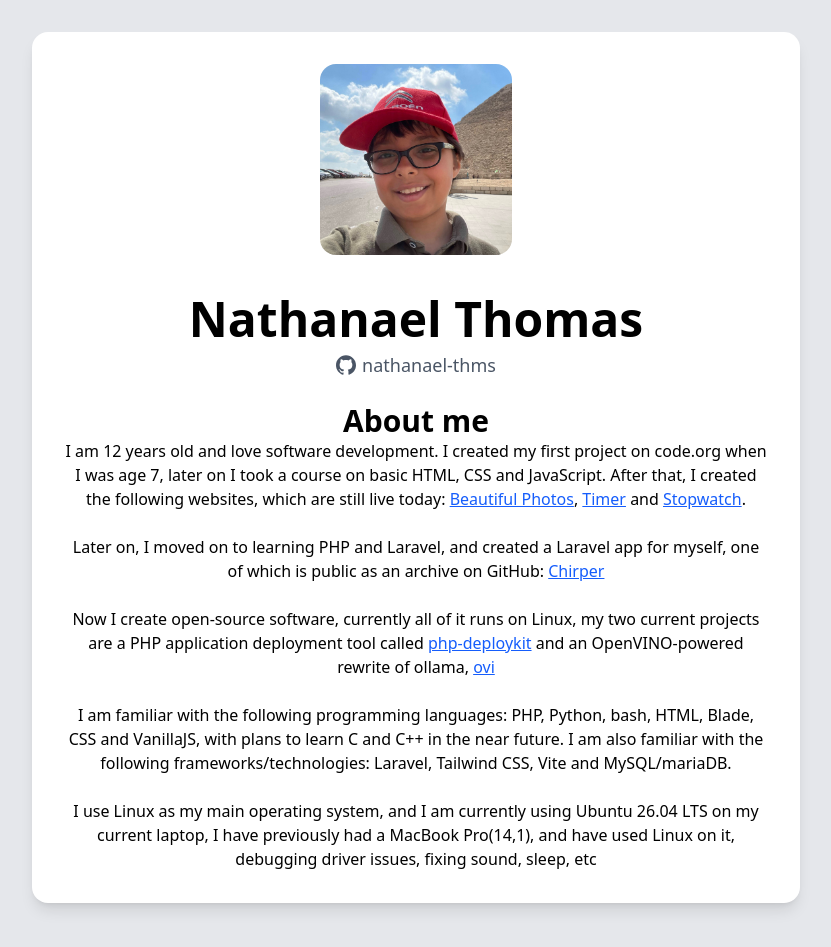
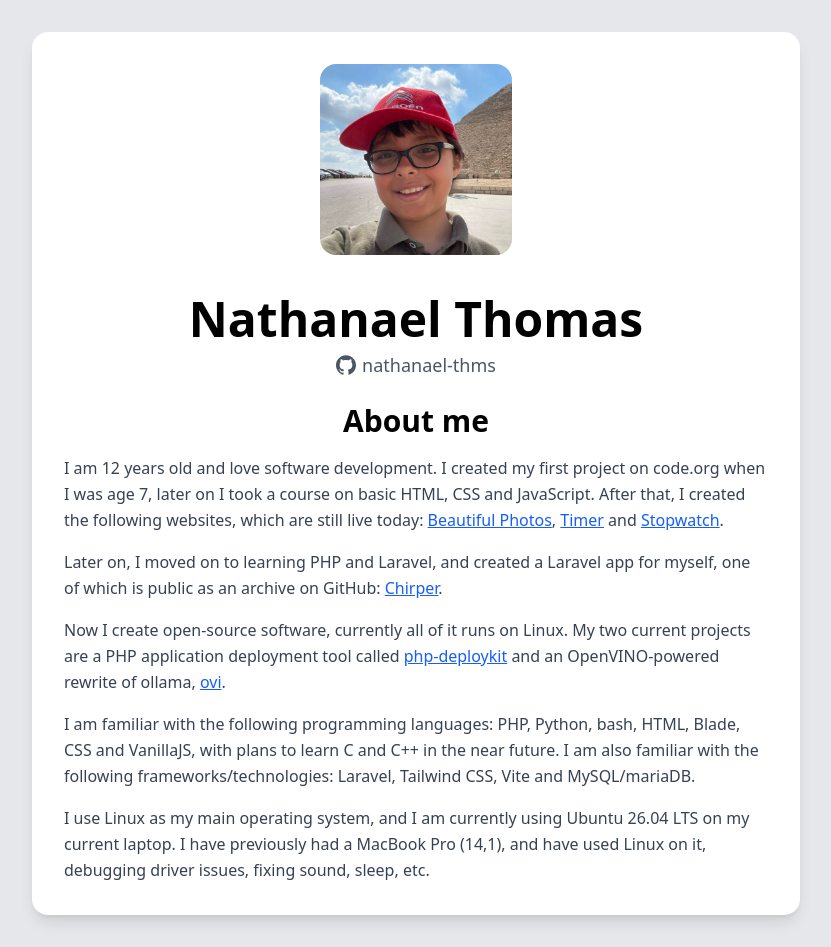
Before and after one commit to nathanael-thms/myweb2, a website built with Vite: page index.html in a window 1280 px wide. Shown: the whole page, without its empty margins (224-1055 px from the left). Built offline with nearby package versions, Linux system fonts and the light colour scheme.

Commit message:
more stuling updates

```diff
--- a/index.html
+++ b/index.html
@@ -15,30 +15,38 @@
 
       <div class="inline-flex justify-center items-center gap-1.5 text-lg mb-6 text-gray-600 dark:text-blue-300">
         <svg class="h-5 w-5" role="img" viewBox="0 0 24 24" xmlns="http://w3.org"><title>GitHub</title><path fill="currentColor" d="M12 .297c-6.63 0-12 5.373-12 12 0 5.303 3.438 9.8 8.205 11.385.6.113.82-.258.82-.577 0-.285-.01-1.04-.015-2.04-3.338.724-4.042-1.61-4.042-1.61C4.422 18.07 3.633 17.7 3.633 17.7c-1.087-.744.084-.729.084-.729 1.205.084 1.838 1.236 1.838 1.236 1.07 1.835 2.809 1.305 3.495.998.108-.776.417-1.305.76-1.605-2.665-.3-5.466-1.332-5.466-5.93 0-1.31.465-2.38 1.235-3.22-.135-.303-.54-1.523.105-3.176 0 0 1.005-.322 3.3 1.23.96-.267 1.98-.399 3-.405 1.02.006 2.04.138 3 .405 2.28-1.552 3.285-1.23 3.285-1.23.645 1.653.24 2.873.12 3.176.765.84 1.23 1.91 1.23 3.22 0 4.61-2.805 5.625-5.475 5.92.42.36.81 1.096.81 2.22 0 1.606-.015 2.896-.015 3.286 0 .315.21.69.825.57C20.565 22.092 24 17.592 24 12.297c0-6.627-5.373-12-12-12"/></svg>
-        <a href="https://github.com" class="hover:underline">nathanael-thms</a>
+        <a href="https://github.com/nathanael-thms" class="hover:underline">nathanael-thms</a>
       </div>
-      <h3 class="text-3xl font-semibold">About me</h3>
-      <p>I am 12 years old and love software development. I created my first project on code.org when I was age 7, later on I took a course on basic HTML, CSS and JavaScript.
-        After that, I created the following websites, which are still live today:
-        <a class="text-blue-600 underline" href="https://photos.nattho.com">Beautiful Photos</a>,
-        <a class="text-blue-600 underline" href="https://timer.nattho.com">Timer</a> and
-        <a class="text-blue-600 underline" href="https://stopwatch.nattho.com">Stopwatch</a>.
-        <br>
-        <br>
-        Later on, I moved on to learning PHP and Laravel, and created a Laravel app for myself, one of which is public as an archive on GitHub:
-        <a class="text-blue-600 underline" href="https://github.com/nathanael-thms/chirper">Chirper</a>
-        <br>
-        <br>
-        Now I create open-source software, currently all of it runs on Linux, my two current projects are a PHP application deployment tool called
-        <a class="text-blue-600 underline" href="https://deploykit.nattho.com">php-deploykit</a> and an OpenVINO-powered rewrite of ollama,
-        <a class="text-blue-600 underline" href="https://ovi.nattho.com">ovi</a>
-        <br>
-        <br>
-        I am familiar with the following programming languages: PHP, Python, bash, HTML, Blade, CSS and VanillaJS, with plans to learn C and C++ in the near future. I am also familiar with the following frameworks/technologies: Laravel, Tailwind CSS, Vite and MySQL/mariaDB.
-        <br>
-        <br>
-        I use Linux as my main operating system, and I am currently using Ubuntu 26.04 LTS on my current laptop, I have previously had a MacBook Pro(14,1), and have used Linux on it, debugging driver issues, fixing sound, sleep, etc
-      </p>
-    </div>
+      <h2 class="text-2xl sm:text-3xl font-semibold mb-4">About me</h2>
+
+      <div class="space-y-4 text-gray-700 dark:text-blue-100 text-sm sm:text-base leading-relaxed text-left">
+        <p>
+          I am 12 years old and love software development. I created my first project on code.org when I was age 7, later on I took a course on basic HTML, CSS and JavaScript.
+          After that, I created the following websites, which are still live today:
+          <a class="text-blue-600 dark:text-blue-400 underline" href="https://github.com/nathanael-thms/beautiful-photos">Beautiful Photos</a>,
+          <a class="text-blue-600 dark:text-blue-400 underline" href="https://github.com/nathanael-thms/timer">Timer</a> and
+          <a class="text-blue-600 dark:text-blue-400 underline" href="https://github.com/nathanael-thms/stopwatch">Stopwatch</a>.
+        </p>
+
+        <p>
+          Later on, I moved on to learning PHP and Laravel, and created a Laravel app for myself, one of which is public as an archive on GitHub:
+          <a class="text-blue-600 dark:text-blue-400 underline" href="https://github.com/nathanael-thms/chirper">Chirper</a>.
+        </p>
+
+        <p>
+          Now I create open-source software, currently all of it runs on Linux. My two current projects are a PHP application deployment tool called
+          <a class="text-blue-600 dark:text-blue-400 underline" href="https://github.com/nathanael-thms/php-deploykit">php-deploykit</a> and an OpenVINO-powered rewrite of ollama,
+          <a class="text-blue-600 dark:text-blue-400 underline" href="https://github.com/nathanael-thms/ovi">ovi</a>.
+        </p>
+
+        <p>
+          I am familiar with the following programming languages: PHP, Python, bash, HTML, Blade, CSS and VanillaJS, with plans to learn C and C++ in the near future. I am also familiar with the following frameworks/technologies: Laravel, Tailwind CSS, Vite and MySQL/mariaDB.
+        </p>
+
+        <p>
+          I use Linux as my main operating system, and I am currently using Ubuntu 26.04 LTS on my current laptop. I have previously had a MacBook Pro (14,1), and have used Linux on it, debugging driver issues, fixing sound, sleep, etc.
+        </p>
+      </div>
+    </main>
   </body>
 </html>
```
